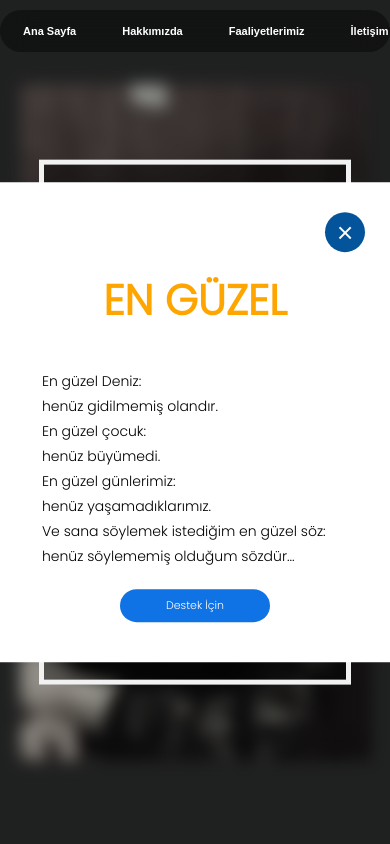
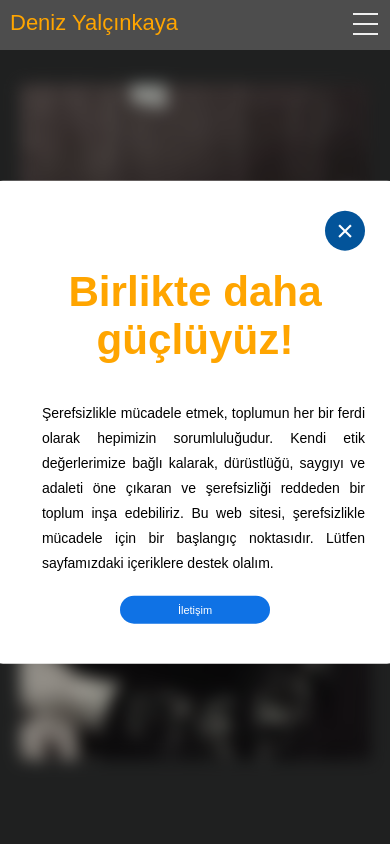
Before and after one commit to denizyalcinkaya/denizyalcinkaya.github.io, a plain HTML site: page index.html in a window 390 px wide. Shown: the top 844 px of the page. Drawn offline with nearby package versions, Linux system fonts and the light colour scheme; a web font is replaced by a local one.

Commit message:
Add files via upload

```diff
--- a/home.css
+++ b/home.css
@@ -1,94 +1,105 @@
-@import url('https://fonts.googleapis.com/css2?family=Caveat&family=Poppins:wght@300&display=swap');
+
+* {
+  box-sizing: border-box;
+}
 
 body {
-  font-family: poppins, sans-serif;
   margin: 0px;
+  font-family: 'segoe ui';
 }
 
-#main-nav {
-  border-radius: 25px;
-  height: fit-content;
-  display: inline-flex;
-  background-color: rgba(0, 0, 0, .4);
-  -webkit-backdrop-filter: blur(15px);
-  backdrop-filter: blur(15px);
-  align-items: center;
-  padding: 0 10px;
-  margin: 10px 0 0 0;
+.nav {
+  height: 50px;
+  width: 100%;
+  background-color: #4d4d4d;
+  position: relative;
   position: fixed;
-  z-index: 5;
-}
-.sefa{
-  display: flex;
-  justify-content: center;
-  margin: 0;
+  z-index: 6000;
 }
 
-nav a {
-  list-style: none;
-  color: white;
-  font-family: sans-serif;
-  font-weight: bold;
-  padding: 12px 26px;
-  margin: 0 8px;
-  position: relative;
-  cursor: pointer;
-  white-space: nowrap;
-  text-decoration: none;
+.nav > .nav-header {
+  display: inline;
 }
 
-#main-nav.sticky {
-  position: fixed;
-  top: 0;
+.nav > .nav-header > .nav-title {
+  display: inline-block;
+  font-size: 22px;
+  color: orange;
+  padding: 10px 10px 10px 10px;
 }
 
-/*nav a.active {
-  border-radius: 25px;
-  color: orange;
-}*/
-
-#main-nav a::before {
-  content: " ";
-  position: absolute;
-  top: 0;
-  left: 0;
-  height: 100%;
-  width: 100%;
-  z-index: -1;
-  transition: 0.5s;
-  border-radius: 25px;
-}
-#main-nav a:hover {
-  color: black;
+.nav > .nav-btn {
+  display: none;
 }
 
-#main-nav a:hover::before {
-  background: linear-gradient(to bottom, #e8edec, #d2d1d3);
-  box-shadow: 0px 3px 20px 0px black;
-  transform: scale(1.2);
+.nav > .nav-links {
+  display: inline;
+  float: right;
+  font-size: 18px;
 }
 
-
-@media screen and (max-width: 900px) {
-  #main-nav {
-    width: 100%;
-    padding: 0 0 0 0;
-  }
-
- #main-nav a {
-    float: right;
-    padding: 15px;
-  }
-
-  div.content {margin-left: 0;}
+.nav > .nav-links > a {
+  display: inline-block;
+  padding: 13px 30px 13px 30px;
+  text-decoration: none;
+  color: #efefef;
 }
 
-@media screen and (max-width: 400px) {
-  #main-nav a {
-    text-align: center;
-    float: right;
+.nav > .nav-links > a:hover {
+  background-color: rgba(0, 0, 0, 0.3);
+  color: orange;
+}
+
+.nav > #nav-check {
+  display: none;
+}
+
+@media (max-width:1200px) {
+  .nav > .nav-btn {
+    display: inline-block;
+    position: absolute;
+    right: 0px;
+    top: 0px;
+  }
+  .nav > .nav-btn > label {
+    display: inline-block;
+    width: 50px;
+    height: 50px;
+    padding: 13px;
+  }
+  .nav > .nav-btn > label:hover,.nav  #nav-check:checked ~ .nav-btn > label {
+    background-color: rgba(0, 0, 0, 0.3);
+  }
+  .nav > .nav-btn > label > span {
+    display: block;
+    width: 25px;
+    height: 10px;
+    border-top: 2px solid #eee;
+  }
+  .nav > .nav-links {
+    position: absolute;
+    display: block;
+    width: 100%;
+    background-color: #333;
+    height: 0px;
+    transition: all 0.3s ease-in;
+    overflow-y: hidden;
+    top: 50px;
+    left: 0px;
+  }
+  .nav > .nav-links > a {
+    display: block;
+    width: 100%;
+  }
+  .nav > #nav-check:not(:checked) ~ .nav-links {
+    height: 0px;
+  }
+  .nav > #nav-check:checked ~ .nav-links {
+    height: fit-content;
+    overflow-y: auto;
   }
 }
+/*new nav end*/
 section {
   min-height: 100vh;
 
@@ -109,6 +120,7 @@ body, html {
     position: absolute;
     top: 10%;
     left: 5%;
+    align-items: center;
     background-position: center;
     background-repeat: no-repeat;
     background-size: cover;
@@ -130,11 +142,7 @@ body, html {
     padding: 20px;
     text-align: center;
   }
-  @media only screen and (max-device-width: 1366px) {
-    .parallax {
-      background-attachment: scroll;
-    }
-  }
+
 
 
   section#home {
@@ -195,6 +203,11 @@ body, html {
   body {
     font-size: 14px;
   }
+  .menu__link {
+    font-size: 2vh;
+    font-weight: 200;
+    margin: 0 0 0 0;
+  }
 }
 
 @media screen and (max-width: 600px) {
@@ -253,7 +266,7 @@ body, html {
 .menu__link {
   font-size: 3vh;
   color: #fff;
-  margin: 0 20px;
+  margin: 0 0;
   display: inline-block;
   transition: 0.5s;
   text-decoration: none;
@@ -267,7 +280,7 @@ body, html {
 
 .footer p {
   color: #fff;
-  margin: 15px 0 10px 0;
+  margin: 15px 0 0 0;
   font-size: 2vh;
   font-weight: 300;
 }
@@ -327,3 +340,8 @@ body, html {
     background-positon-x: 0px;
   }
 }
+
+/*new menu*/
+
+
+/*new menu end*/
--- a/index.html
+++ b/index.html
@@ -10,13 +10,29 @@
   <link href="//netdna.bootstrapcdn.com/font-awesome/4.1.0/css/font-awesome.min.css" rel="stylesheet">
 
 </head>
-<div class="sefa">
-<nav id="main-nav">
-  <a href="#home" class="active"><!--<i class="fa fa-fw fa-home"></i>-->Ana Sayfa</a>
-  <a href="https://denizyalcinkaya.github.io/about">Hakkımızda</a>
-  <a href="https://denizyalcinkaya.github.io/activity">Faaliyetlerimiz</a>
-  <a href="#contact">İletişim</a>
+
 </nav>
+<div class="nav">
+  <input type="checkbox" id="nav-check">
+  <div class="nav-header">
+    <div class="nav-title" >
+      Deniz Yalçınkaya
+    </div>
+  </div>
+  <div class="nav-btn">
+    <label for="nav-check">
+      <span></span>
+      <span></span>
+      <span></span>
+    </label>
+  </div>
+
+  <div class="nav-links">
+    <a href="https://denizyalcinkaya.github.io/" class="active"></i>Ana Sayfa</a>
+    <a href="https://denizyalcinkaya.github.io/about"></i>Hakkımızda</a>
+    <a href="https://denizyalcinkaya.github.io/activity"></i>Faaliyetlerimiz</a>
+    <a href="#contact"></i>İletişim</a>
+  </div>
 </div>
 
 <section id="home">
@@ -31,18 +47,12 @@
   </article>
   <div class="popup">
     <button id="close">&times;</button>
-    <h2>EN GÜZEL</h2>
+    <h2>Birlikte daha güçlüyüz!</h2>
     <p>
-      En güzel Deniz:<br>
-henüz gidilmemiş olandır.<br>
-En güzel çocuk:<br>
-henüz büyümedi.<br>
-En güzel günlerimiz:<br>
-henüz yaşamadıklarımız.<br>
-Ve sana söylemek istediğim en güzel söz:<br>
-henüz söylememiş olduğum sözdür...
+      Şerefsizlikle mücadele etmek, toplumun her bir ferdi olarak hepimizin sorumluluğudur. Kendi etik değerlerimize bağlı kalarak, dürüstlüğü, saygıyı ve adaleti öne
+      çıkaran ve şerefsizliği reddeden bir toplum inşa edebiliriz. Bu web sitesi, şerefsizlikle mücadele için bir başlangıç noktasıdır. Lütfen sayfamızdaki içeriklere destek olalım.
     </p>
-    <a href="mailto:sefay.19@gmail.com">Destek İçin</a>
+    <a href="mailto:sefay.19@gmail.com">İletişim</a>
 </div>
 </section>
 
@@ -67,11 +77,10 @@ henüz söylememiş olduğum sözdür...
       </ul>
 
       <ul class="menu">
-        <li class="menu__item"><a class="menu__link" href="#home">Ona ulaşmak imkansıza
+        <li class="menu__item"><a class="menu__link" href="#home" >Ona ulaşmak imkansıza
           yakındır, o istemeden asla ulaşamazsınız!
         </a></li>
       </ul>
-      <a href="mailto:sefay.19@gmal.com" target="_blank">İçeriğimize destek olmak için tıklayınız.</a>
       <p>&copy;2023 ŞerefsizMimar | Hiçbir Hakkı Saklı Değildir</p>
 
     </footer>
@@ -114,7 +123,7 @@ position: absolute;
 transform: translate(-50%,-50%);
 left: 50%;
 top: 50%;
-border-radius: 8px;
+border-radius: 18px;
 font-family: "Poppins",sans-serif;
 display: none;
 text-align: center;
```
